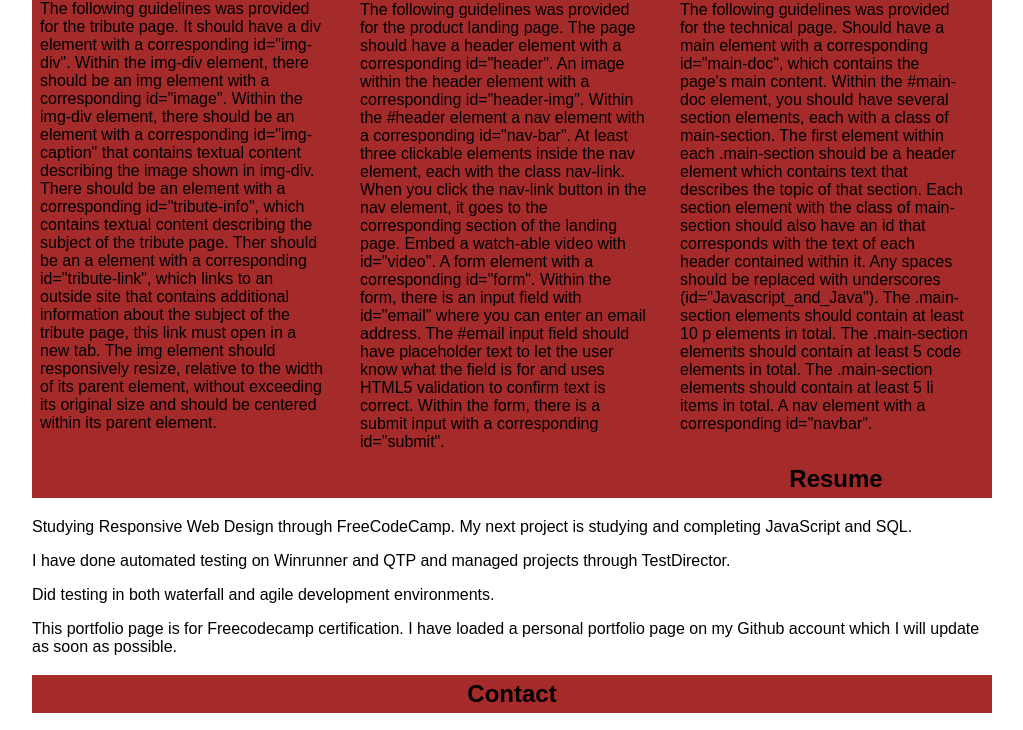
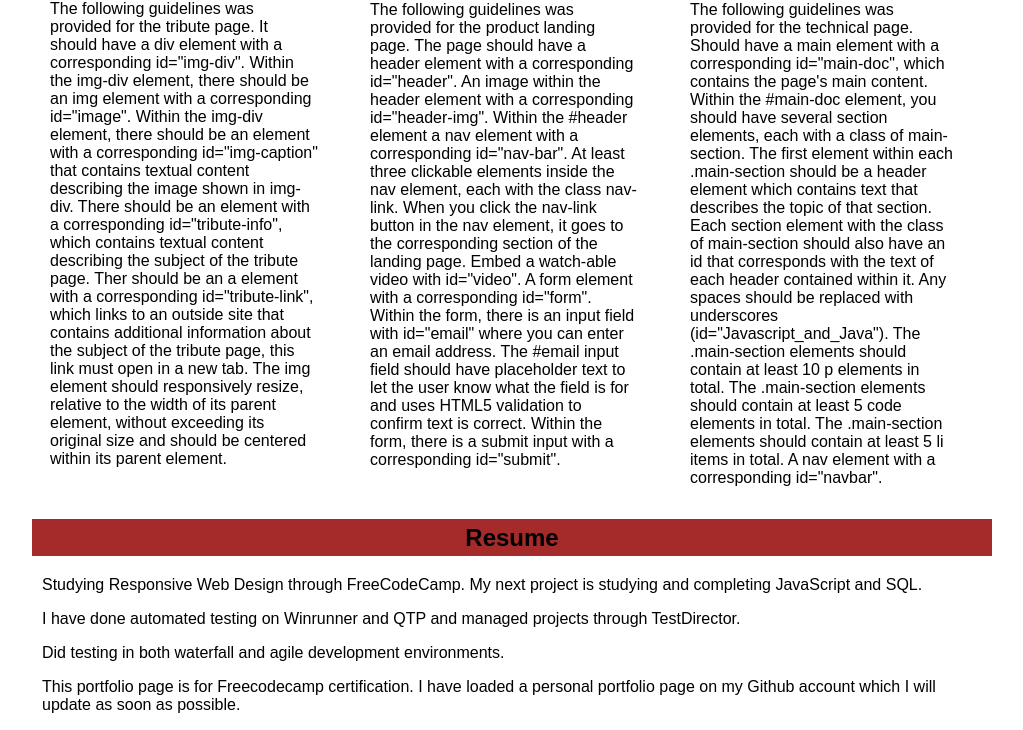
Before and after one commit to JoBarkhuizen/FreeCodeCampPersonalPage, a plain HTML site: page index.html in a window 1280 px wide. Shown: the part 1517-2247 px from the top of the page, without its empty margins (128-1151 px from the left). Drawn offline with Linux system fonts and the light colour scheme; a web font is replaced by a local one.

Commit message:
Add files via upload

```diff
--- a/index.html
+++ b/index.html
@@ -80,14 +80,14 @@
 	</section>
 </section>
 
-<section>
+<section class="resume">
 	<h2><a id="resume">Resume</a></h2>
 		<p>Studying Responsive Web Design through FreeCodeCamp.  My next project is studying and completing JavaScript and SQL.</p>
 		<p>I have done automated testing on Winrunner and QTP and managed projects through TestDirector.</p>
 		<p>Did testing in both waterfall and agile development environments. </p>
 		<p>This portfolio page is for Freecodecamp certification.  I have loaded a personal portfolio page on my Github account which I will update as soon as possible.</p>
+</section>
 
-</section>
 <section>
 	<h2><a id="contact">Contact</a></h2>
 	<div class="btns">
--- a/main.css
+++ b/main.css
@@ -5,8 +5,12 @@
 body {
 	font-family: arial;
 	margin: 0px;
+}
+p {
+	margin-left: 10px;
+	margin-right: 10px;
+	}
 
-}
 div.wrapper {
 	max-width: 960px;
 	margin: 0 auto;
@@ -54,7 +58,6 @@ header {
 	margin-bottom: 0px;
 	background-image: url(20190808_170046.jpg);
 	background-repeat: repeat-x;
-	position: bottom;
 	height: 200px;
 	width: 100%;
 }
@@ -84,7 +87,7 @@ h2 {
 	align-items: center;
 }
 section {
-	margin-left: 0 auto;
+	margin-left: 0;
 
 }
 
@@ -105,6 +108,9 @@ section {
 	width: 30%;
 	margin: 1em 1em 1em 0em;
 }
+.resume{
+	clear: both;
+}
 .btns {
 	text-align: center;
 }
@@ -116,6 +122,5 @@ footer h3 {
 	background-color: #8b4513;
 	padding: .5em 0 .5em .5em;
 	background-repeat: repeat-x;
-	position: bottom;
 	text-align: center;
 }
```
